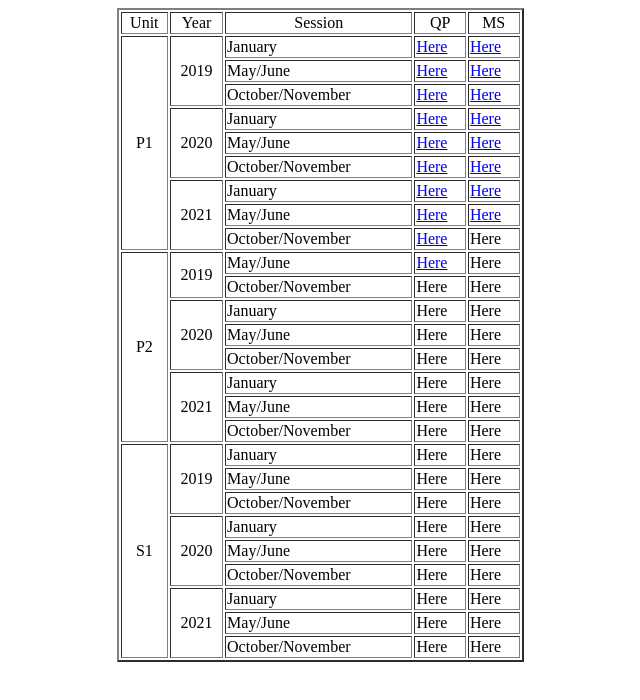
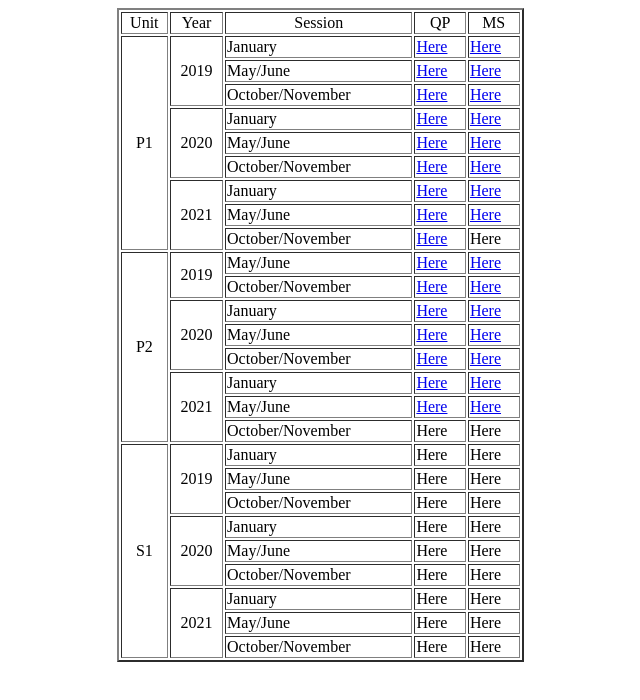
Before and after one commit to pastpapers0607/pastpapers0607.github.io, a plain HTML site: page index.html in a window 1280 px wide. Shown: the whole page, without its empty margins (320-960 px from the left). Drawn offline with Linux system fonts and the light colour scheme.

Commit message:
Update index.html

```diff
--- a/index.html
+++ b/index.html
@@ -62,39 +62,39 @@
 	  <td rowspan="2" style="text-align: center">2019</td>
 	  <td>May/June</td>
 	  <td><a href="Past Papers/P2/p2 june 2019.pdf">Here</a></td>
-	  <td>Here</td>
+	  <td><a href="Past Papers/P2 ms/May 2019.pdf">Here</a></td>
     </tr>
 	<tr>
 	  <td>October/November</td>
-	  <td>Here</td>
-	  <td>Here</td>
+	  <td><a href="Past Papers/P2/p2 october 2019.pdf">Here</a></td>
+	  <td><a href="Past Papers/P2 ms/October 2019.pdf">Here</a></td>
     </tr>
 	<tr>
 	  <td rowspan="3" style="text-align: center">2020</td>
 	  <td>January</td>
-	  <td>Here</td>
-	  <td>Here</td>
+	  <td><a href="Past Papers/P2/p2 jan 2020.pdf">Here</a></td>
+	  <td><a href="Past Papers/P2 ms/Jan 2020.pdf">Here</a></td>
     </tr>
 	<tr>
 	  <td>May/June</td>
-	  <td>Here</td>
-	  <td>Here</td>
+	  <td><a href="Past Papers/P2/p2 october 2020.pdf">Here</a></td>
+	  <td><a href="Past Papers/P2 ms/October 2020.pdf">Here</a></td>
     </tr>
 	<tr>
 	  <td>October/November</td>
-	  <td>Here</td>
-	  <td>Here</td>
+	  <td><a href="Past Papers/P2/p2 october 2020.pdf">Here</a></td>
+	  <td><a href="Past Papers/P2 ms/October 2020.pdf">Here</a></td>
     </tr>
 	<tr>
 	  <td rowspan="3" style="text-align: center">2021</td>
 	  <td>January</td>
-	  <td>Here</td>
-	  <td>Here</td>
+	  <td><a href="Past Papers/P2/p2 jan 2021.pdf">Here</a></td>
+	  <td><a href="Past Papers/P2 ms/Jan 2021.pdf">Here</a></td>
     </tr>
 	<tr>
 	  <td>May/June</td>
-	  <td>Here</td>
-	  <td>Here</td>
+	  <td><a href="Past Papers/P2/p2 jun 2021.pdf">Here</a></td>
+	  <td><a href="Past Papers/P2 ms/may 2021.pdf">Here</a></td>
     </tr>
 	<tr>
 	  <td>October/November</td>
```
